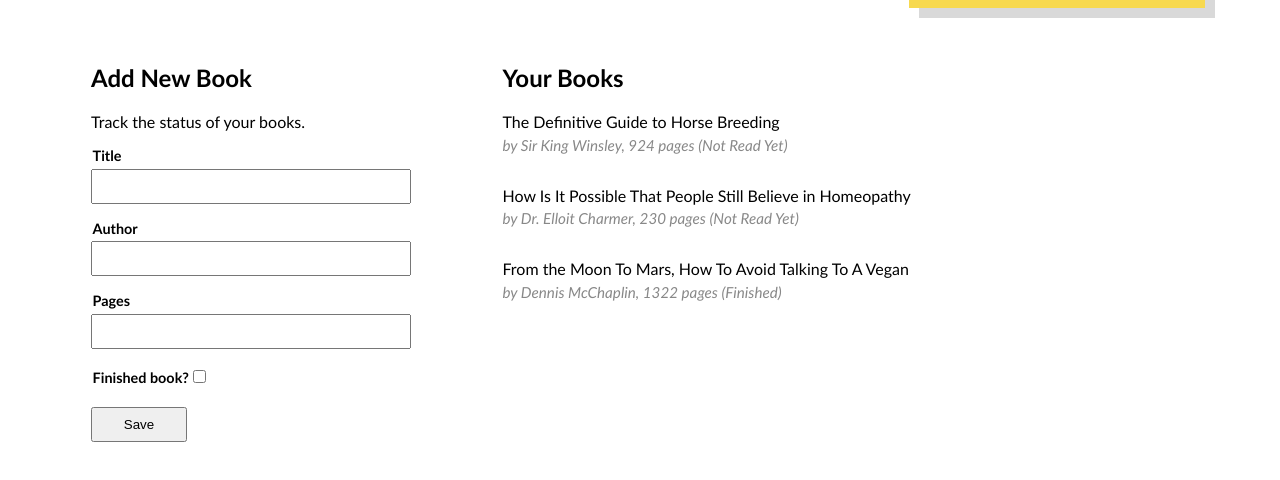
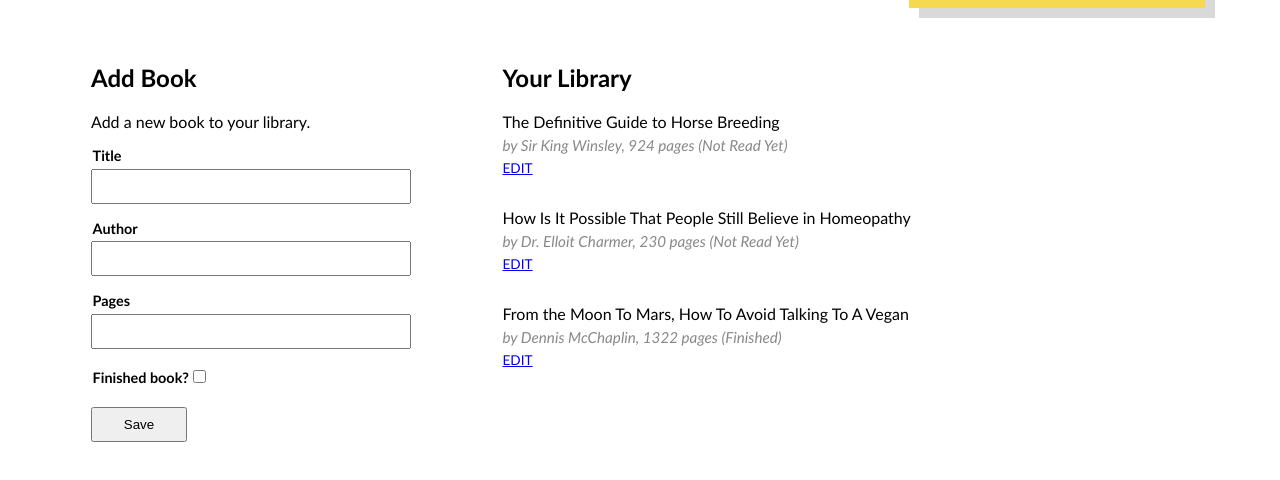
Before and after one commit to bobagit/library-odin, a plain HTML site: page index.html in a window 1280 px wide. Shown: the part 274-754 px from the top of the page. Drawn offline with Linux system fonts and the light colour scheme.

Commit message:
Targeted edit buttons

```diff
--- a/index.html
+++ b/index.html
@@ -1,41 +1,51 @@
 <!DOCTYPE html>
 <html lang="en">
+
 <head>
   <meta charset="UTF-8">
   <meta name="viewport" content="width=device-width, initial-scale=1.0">
   <link rel="stylesheet" href="styles/style.css">
   <title>Book</title>
 </head>
+
 <body>
-
   <div id="page">
     <header>
       <div class="inner-wrap">
         <div class="logo">
           <img src="images/logo-clear-2x.png">
         </div>
-
         <div class="topnav">
           <ul>
-        <li><a href="#">My Account</a></li>
-        <li><a href="#">Kids</a></li>
-        <li><a href="#">Teens</a></li>
+            <li>
+              <a href="#">My Account</a>
+            </li>
+            <li>
+              <a href="#">Kids</a>
+            </li>
+            <li>
+              <a href="#">Teens</a>
+            </li>
           </ul>
         </div>
       </div>
-
     </header>
-
     <div class="nav-wrap">
       <div class="global-nav">
         <ul>
-      <li><a href="#">Explore</a></li>
-      <li><a href="#">Events</a></li>
-      <li><a href="#">Locations</a></li>
-      <li><a href="#">Contact</a></li>
+          <li>
+            <a href="#">Explore</a>
+          </li>
+          <li>
+            <a href="#">Events</a>
+          </li>
+          <li>
+            <a href="#">Locations</a>
+          </li>
+          <li>
+            <a href="#">Contact</a>
+          </li>
         </ul>
-
-
         <section class="search">
           <h2>Find What You're Looking For</h2>
           <form id="search-global-form">
@@ -46,13 +56,10 @@
         </section>
       </div>
     </div>
-
     <section class="content-wrap">
-
       <div class="add-book">
-  <h2>Add New Book</h2>
-  <p>Track the status of your books.</p>
-
+        <h2>Add Book</h2>
+        <p>Add a new book to your library.</p>
         <form>
           <label>Title</label>
           <input id="title" data-title="title">
@@ -64,50 +71,39 @@
             <label>Finished book?</label>
             <input class="checkbox" type="checkbox" id="read" name="read" value="true" data-read="read">
           </div>
-
           <button type="button" id="addbook">Save</button>
         </form>
       </div>
-
       <div class="library">
-    <h2>Your Books</h2>
-    <div class="results">
-
+        <h2>Your Library</h2>
+        <div class="results"></div>
       </div>
-
-  </div>
-
-
     </section>
     <script>
-  let myLibrary = [
-    {
+      let myLibrary = [{
         title: "The Definitive Guide to Horse Breeding",
         author: "Sir King Winsley",
         numPages: 924,
         readStatus: false,
       },
-
       {
         title: "How Is It Possible That People Still Believe in Homeopathy",
         author: "Dr. Elloit Charmer",
         numPages: 230,
         readStatus: false,
       },
-
       {
         title: "From the Moon To Mars, How To Avoid Talking To A Vegan",
         author: "Dennis McChaplin",
         numPages: 1322,
         readStatus: true
       }
-
       ];
 
       // write a constructor for making Book objects
       // object should include title, author, pages, readBook?
 
-function Book(title, author, numPages, readStatus) {
+      function Book(title, author, numPages, readStatus, id) {
         this.title = title,
           this.author = author,
           this.numPages = numPages,
@@ -124,14 +120,33 @@ function addBookToLibrary() {
           myLibrary.push(new Book(title, author, pages, read));
           displayLibraryBooks()
         });
-};
+      }
+
+      function updateEntry() {
+        let listOfBooks = document.querySelectorAll('.edit')
+        for (let i = 0; i < listOfBooks.length; i++) {
+            listOfBooks[i].addEventListener('click', function () {
+              alert(`Hello ${i}`)
+
+          })
+        }
+      }
+
+      function clear() {
+        document.querySelector('.results').innerHTML = ""
+        // clear
+        document.querySelector('[data-title]').innerHTML = ""
+        document.querySelector('[data-author]').innerHTML = ""
+        document.querySelector('[data-pages]').innerHTML = ""
+      }
 
       function displayLibraryBooks() {
-  document.querySelector('.results').innerHTML = "" // clear
+        clear()
         let results = document.querySelector('.results')
+
         for (let item in myLibrary) {
           let title = document.createElement('div')
-    title.className = "title"
+          title.className = `title data-id-${item}`
           title.innerHTML = `${myLibrary[item]["title"]}`
           results.appendChild(title)
 
@@ -143,36 +158,23 @@ function displayLibraryBooks() {
           }
 
           let secondary = document.createElement('div')
-    secondary.className = "secondary"
+          secondary.className = `secondary data-id-${item}`
           secondary.innerHTML = `by ${myLibrary[item]["author"]}, ${myLibrary[item]["numPages"]} pages (${htmlMessage})`
           results.appendChild(secondary)
+
+          let edit = document.createElement('div')
+          edit.className = `edit data-edit-${item}`
+          edit.innerHTML = `<a href="#">Edit</a>`
+          results.appendChild(edit)
 
         }
       }
 
       addBookToLibrary()
       displayLibraryBooks()
-
-
-  // get data from all fields, add to object, add to myLibrary array
-
-
-// let theHobbit = new Book("The Hobbit", "J.R.R Tolkien", 295, false);
-// myLibrary.push(theHobbit)
-// for (let i = 0; i < myLibrary.length; i++) {
-//   console.log(myLibrary[i].title, myLibrary[i].numPages)
-// }
-
-
-
-
-
-
-
-
-
-
+      updateEntry()
 
     </script>
 </body>
+
 </html>
--- a/styles/style.sass
+++ b/styles/style.sass
@@ -188,11 +188,16 @@ body
       .results
         .title
         .secondary
-          padding: 0.3rem 0 2rem
+          padding: 0.3rem 0 0
           font-size: 0.95rem
           color: #888
           font-style: italic
           font-weight: 100
+        .edit
+          padding: 0.4rem 0 2rem
+          text-transform: uppercase
+          font-size: 0.85rem
+
 
 
 @media (max-width: 850px)
```
Also changed, not shown: styles/style.css, 1 other file. Lines whose indentation alone changed are shown as unchanged.
